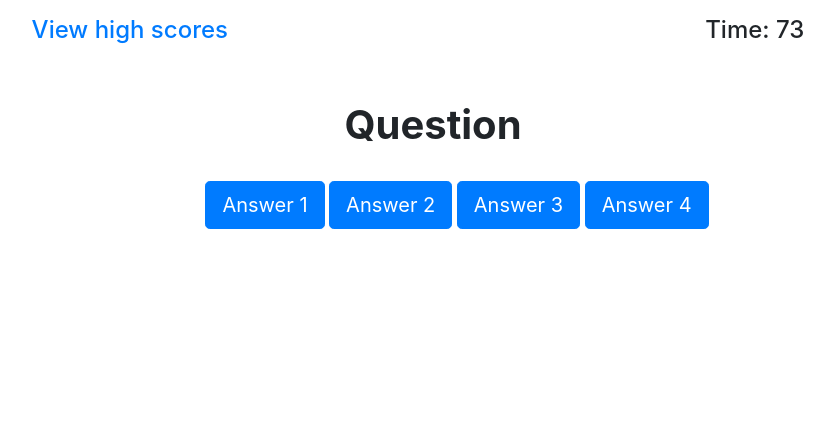
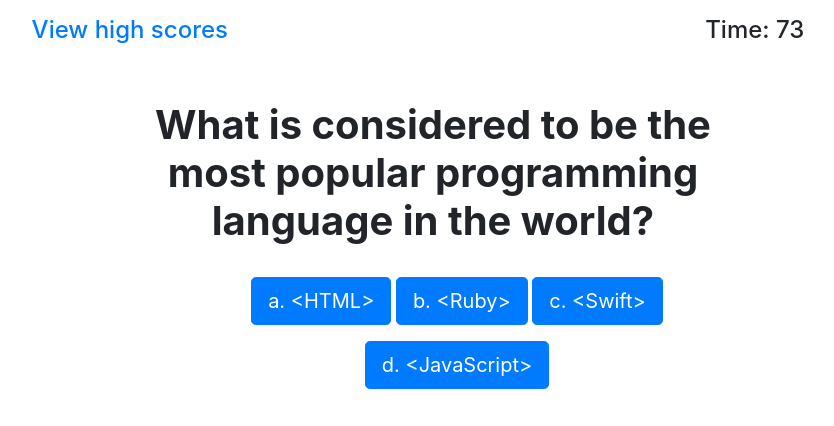
Before and after one commit to zwind66/Shuai-s-Assignment-4, a plain HTML site: page index.html in a window 1280 px wide. Both pictures are taken after a click on the button "Start Quiz". Shown: the whole page, without its empty margins (207-1041 px from the left). Drawn offline with nearby package versions, Linux system fonts and the light colour scheme; files that its build step writes are made by us from their sources.

Commit message:
show question JS

```diff
--- a/assets/js/script.js
+++ b/assets/js/script.js
@@ -1,5 +1,5 @@
 //Questions
-var questions = [
+var questionsList = [
     {
         question: "What is considered to be the most popular programming language in the world?",
         choices: ["a. <HTML>", "b. <Ruby>", "c. <Swift>", "d. <JavaScript>"],
@@ -36,6 +36,7 @@ var start = $("#start");
 var startBtn = $("#start-btn");
 
 var questions = $("#questions");
+var question = $("#question");
 var choiceA = $("#0");
 var choiceB = $("#1");
 var choiceC = $("#2");
@@ -81,9 +82,17 @@ function newQuiz() {
     },1000);
 
     showQuiz();
-};
+}
 
 //Questions page
+function showQuiz() {
+    question.text(questionsList[questionIndex].question) ;
+    choiceA.text(questionsList[questionIndex].choices[0]);
+    choiceB.text(questionsList[questionIndex].choices[1]);
+    choiceC.text(questionsList[questionIndex].choices[2]);
+    choiceD.text(questionsList[questionIndex].choices[3]);
+}
+
 
 
 //Listeners
--- a/index.html
+++ b/index.html
@@ -29,7 +29,7 @@
         </section>
         <!--questions-->
         <section id="questions" class="container col-6 mt-5 text-center d-none">
-            <h1 class="h1 mb-4 justify-content-center font-weight-bold">Question</h1>
+            <div id="question" class="h1 mb-4 justify-content-center font-weight-bold">Question</div>
             <div id="answer-btn" class="pl-5 pt-2 pb-3 m-2 justify-content-center">
                 <button class="btn btn-primary btn-lg mb-3 text-left" id="0">Answer 1</button>
                 <button class="btn btn-primary btn-lg mb-3 text-left" id="1">Answer 2</button>
```
